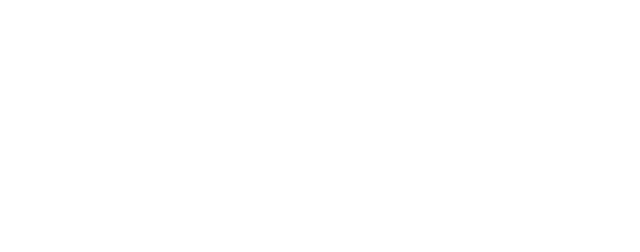
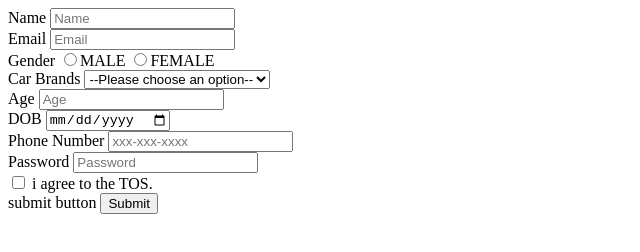
Before and after one commit to acciojob/signup-form-car-sameersawale, a website: page main.html in a window 1280 px wide. Shown: the whole page, without its empty margins (0-640 px from the left). Drawn offline with Linux system fonts and the light colour scheme.

Commit message:
created a submission

```diff
--- a/main.html
+++ b/main.html
@@ -10,7 +10,38 @@
 	<!-- the entire body must be written by student -->
     <script type="text/javascript" src="./script.js">
 </script>
-
+	<form method="post">
+		<label for="name">Name</label>
+		<input type="text" id="name" required placeholder="Name">
+	</br>
+		<label for="email">Email</label>
+		<input type="email" id="email" required placeholder="Email">
+	</br>
+		<label for="gender">Gender</label>
+		<input type="radio" id="gender_m" name="gender" required>MALE
+		<input type="radio" id="gender_f" name="gender" required>FEMALE
+	</br>
+		<label for="cars">Car Brands</label>
+		<select id="cars" required>
+			<option name="">--Please choose an option--</option>
+			<option name="cars">BMW</option>
+			<option name="cars">Audi</option>
+			<option name="cars">Mercedez</option>
+		</select>
+	</br>
+		<label for="age">Age</label>
+		<input type="text" id="age" required placeholder="Age"></br>
+		<label for="dob">DOB</label>
+		<input type="date" id="dob" required></br>
+		<label for="tel">Phone Number</label>
+		<input type="number" id="tel" required placeholder="xxx-xxx-xxxx"></br>
+		<label for="password">Password</label>
+		<input type="password" id="password" required placeholder="Password"></br>
+		<input type="checkbox" id="tos" required>
+		<label for="tos">i agree to the TOS.</label></br>
+		<label for="submit">submit button</label>
+		<button type="submit">Submit</button>
+	</form>
 </body>
 
 </html>
```
